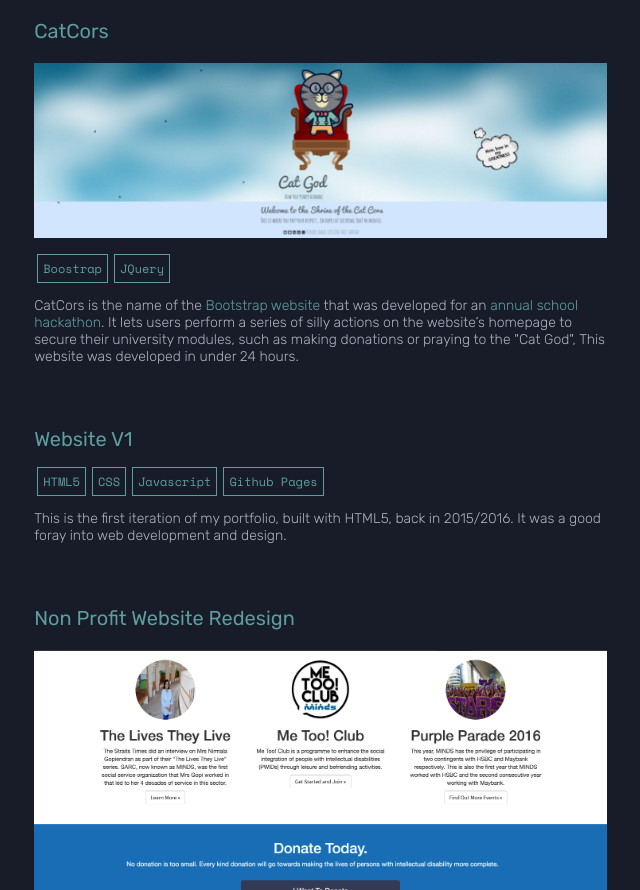
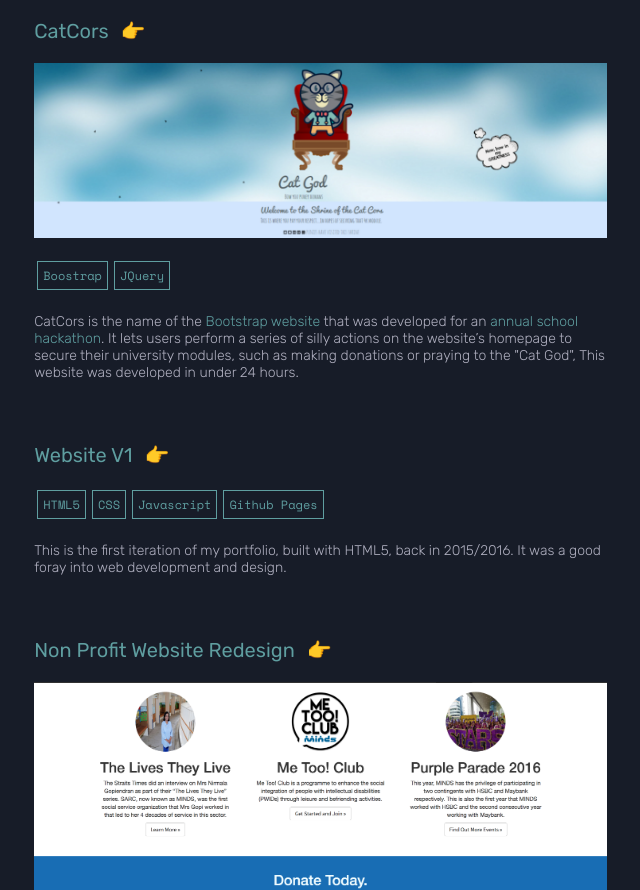
Before and after one commit to jlin95/portfolio, a Gatsby site: page / in a window 1280 px wide. Shown: the part 1910-2800 px from the top of the page, without its empty margins (417-1057 px from the left). Built offline with nearby package versions, Linux system fonts and the light colour scheme; Gatsby itself is replaced by a stand-in of ours.

Commit message:
Done with Showcases, fix a11y warnings in code

```diff
--- a/src/components/Footer/index.js
+++ b/src/components/Footer/index.js
@@ -9,7 +9,7 @@
 `
 
 const Footer = () => {
-  return <StyledFooter>Built by Sam Lee <span role='img' aria-label='wine-glass'>🥂</span> (2019)</StyledFooter>
+  return <StyledFooter>Built by Sam Lee using GatsbyJS <span role='img' aria-label='wine-glass'>🥂</span> (2019)</StyledFooter>
 }
 
 export { Footer }
--- a/src/components/Hero/index.js
+++ b/src/components/Hero/index.js
@@ -48,7 +48,7 @@
      <Hello>{title}</Hello>
      <Name>{name}</Name>
      <Introduction dangerouslySetInnerHTML={{ __html: html }} />
-     <span>Say Hi 👇 </span>
+     <span>Say Hi <span role='img' aria-label='hi'>👇</span> </span>
      <LinkGroup>
        <li><a href={github}>Github</a></li>
        <li><a href={linkedin}>Linkedin</a></li>
--- a/src/components/Showcases/index.js
+++ b/src/components/Showcases/index.js
@@ -10,7 +10,20 @@
 const ProjectTitle = styled.a`
   text-decoration: none;
   font-size: 20px;
+  display: inline-block !important;
   color: ${Colors.greenBlue};
+  ::after {
+    display: inline-block;
+    margin-left: 12px;
+    content: '👉';
+  }
+  :hover::after {
+    transition: all .3s ease-out;
+     transform: translate(8px, 0);
+
+   }
+}
+
 `
 const ProjectItem = styled.div`
   display: block;
@@ -21,7 +34,8 @@
   `};
 `
 const SkillGroup = styled.div`
-  display: block;
+  display: flex;
+  flex-wrap: wrap;
   margin: 20px 0;
 `
 const Skill = styled.span`
@@ -41,6 +55,7 @@
     color: ${Colors.greenBlue};
   }
 `
+
 const Showcases = ({ content }) => {
   return (
     <WorkContainer>
@@ -51,10 +66,20 @@
         const { url, skills, title, image } = frontmatter
         return (
         <ProjectItem>
-          {image ? <Fragment>
-            <ProjectTitle>{title}</ProjectTitle>
-            <a href={url}><ShowcaseImage image={image}/></a>
-          </Fragment> : <ProjectTitle href={url}>{title}</ProjectTitle>}
+          {image ?
+            <Fragment>
+              <ProjectTitle href={url}>
+                {title}
+              </ProjectTitle>
+            <a href={url}>
+              <ShowcaseImage image={image}/>
+            </a>
+          </Fragment>
+            :
+            <ProjectTitle href={url}>
+              {title}
+            </ProjectTitle>
+          }
           <div>
             <SkillGroup>{skills.map(skill => <Skill>{skill}</Skill>)}</SkillGroup>
             <Blurb dangerouslySetInnerHTML={{ __html: html }} />
```
